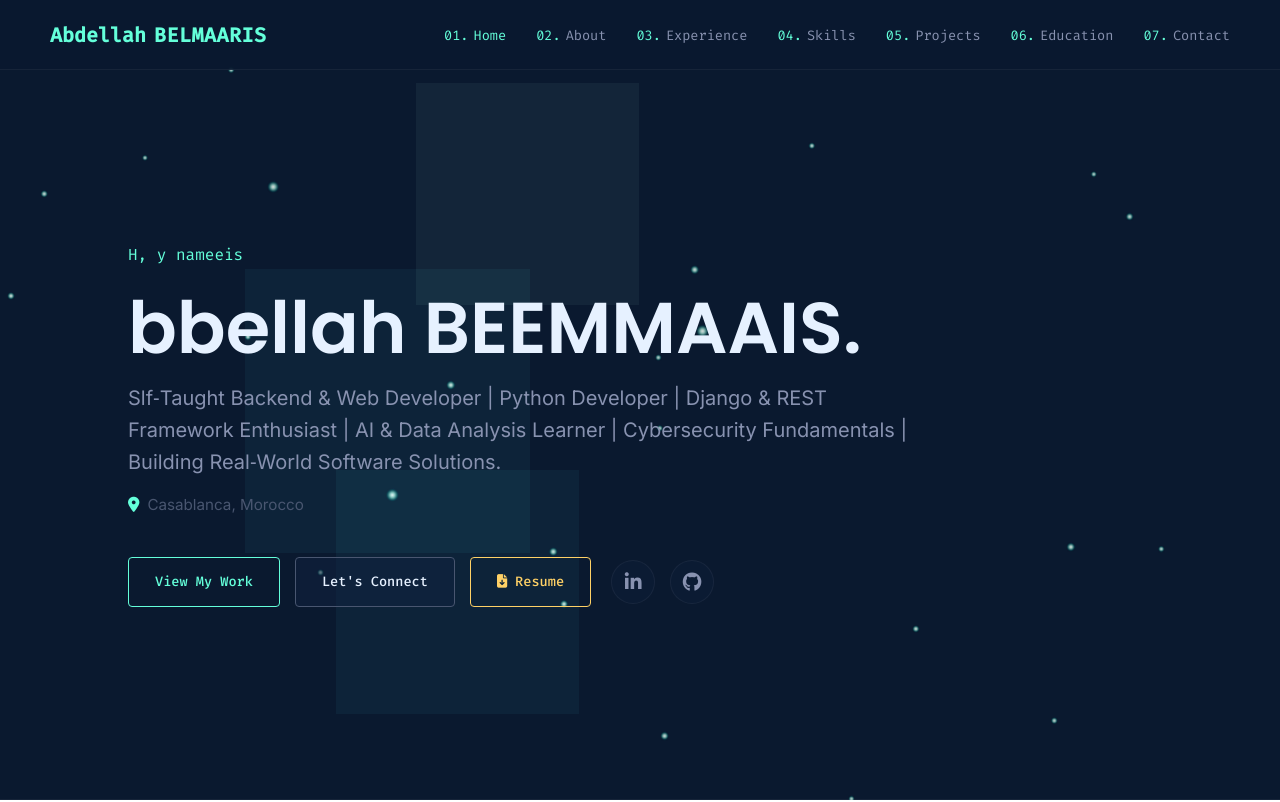
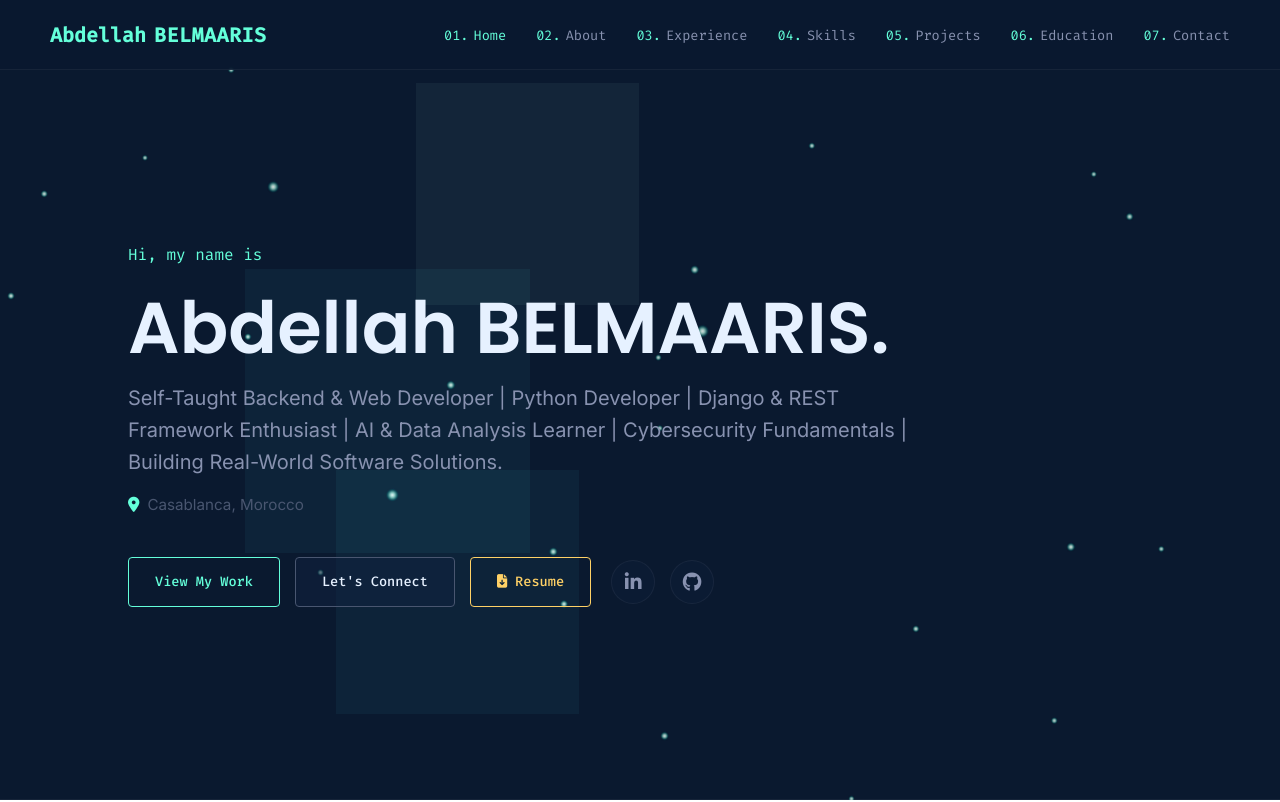
Before and after one commit to Abdellah-BELMAARIS/abdellah-belmaaris.github.io, a React (Vite) app: page / in a window 1280 px wide. Shown: the top 802 px of the page. Built offline with nearby package versions, Linux system fonts and the light colour scheme.

Commit message:
fix: resolve typewriter letter-skipping bug using slice-based effect

```diff
--- a/src/App.tsx
+++ b/src/App.tsx
@@ -334,7 +334,7 @@ export default function App() {
     const prefersReducedMotion = window.matchMedia('(prefers-reduced-motion: reduce)').matches;
     const fullWelcome = "Hi, my name is";
     const fullName = "Abdellah BELMAARIS.";
-    const fullHeadline = "Self‑Taught Backend & Web Developer | Python Developer | Django & REST Framework Enthusiast | AI & Data Analysis Learner | Cybersecurity Fundamentals | Building Real‑World Software Solutions.";
+    const fullHeadline = "Self-Taught Backend & Web Developer | Python Developer | Django & REST Framework Enthusiast | AI & Data Analysis Learner | Cybersecurity Fundamentals | Building Real-World Software Solutions.";
 
     if (prefersReducedMotion) {
       setWelcomeText(fullWelcome);
@@ -344,45 +344,48 @@ export default function App() {
       return;
     }
 
-    if (typingLine === 'welcome') {
-      let i = 0;
-      const interval = setInterval(() => {
-        setWelcomeText((prev) => prev + fullWelcome.charAt(i));
-        i++;
-        if (i >= fullWelcome.length) {
-          clearInterval(interval);
-          setTimeout(() => setTypingLine('name'), 150);
-        }
-      }, 35);
-      return () => clearInterval(interval);
-    }
+    let active = true;
 
-    if (typingLine === 'name') {
-      let i = 0;
-      const interval = setInterval(() => {
-        setNameText((prev) => prev + fullName.charAt(i));
-        i++;
-        if (i >= fullName.length) {
-          clearInterval(interval);
-          setTimeout(() => setTypingLine('headline'), 250);
-        }
-      }, 55);
-      return () => clearInterval(interval);
-    }
+    const typeText = async () => {
+      // 1. Type welcome
+      setTypingLine('welcome');
+      for (let i = 0; i <= fullWelcome.length; i++) {
+        if (!active) return;
+        setWelcomeText(fullWelcome.slice(0, i));
+        await new Promise((resolve) => setTimeout(resolve, 35));
+      }
 
-    if (typingLine === 'headline') {
-      let i = 0;
-      const interval = setInterval(() => {
-        setHeadlineText((prev) => prev + fullHeadline.charAt(i));
-        i++;
-        if (i >= fullHeadline.length) {
-          clearInterval(interval);
-          setTypingLine('done');
-        }
-      }, 12);
-      return () => clearInterval(interval);
-    }
-  }, [typingLine, isLoading]);
+      await new Promise((resolve) => setTimeout(resolve, 150));
+
+      // 2. Type name
+      setTypingLine('name');
+      for (let i = 0; i <= fullName.length; i++) {
+        if (!active) return;
+        setNameText(fullName.slice(0, i));
+        await new Promise((resolve) => setTimeout(resolve, 55));
+      }
+
+      await new Promise((resolve) => setTimeout(resolve, 250));
+
+      // 3. Type headline
+      setTypingLine('headline');
+      for (let i = 0; i <= fullHeadline.length; i++) {
+        if (!active) return;
+        setHeadlineText(fullHeadline.slice(0, i));
+        await new Promise((resolve) => setTimeout(resolve, 12));
+      }
+
+      if (active) {
+        setTypingLine('done');
+      }
+    };
+
+    typeText();
+
+    return () => {
+      active = false;
+    };
+  }, [isLoading]);
 
   // 2. Navigation Scroll Spy
   useEffect(() => {
```
